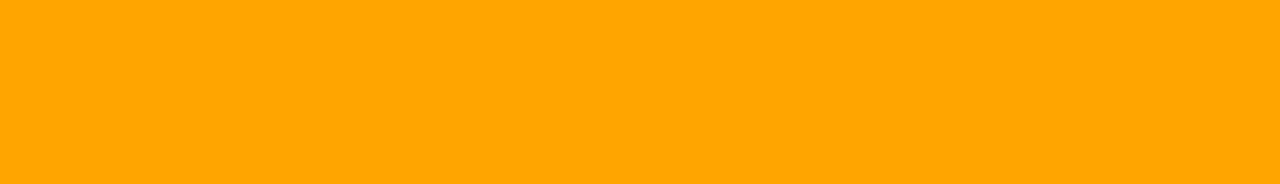
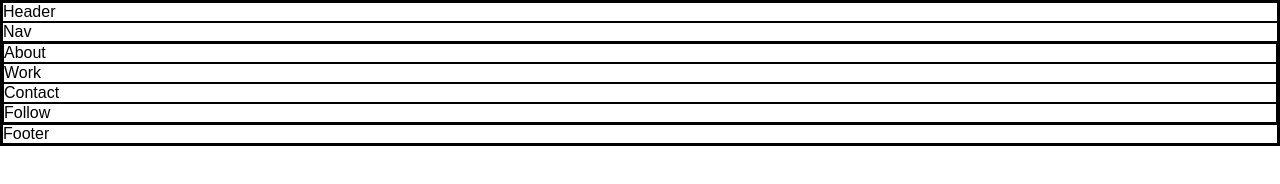
Before and after one commit to t-kubrak/marianna-template, a website: page index.html in a window 1280 px wide. Drawn offline with Linux system fonts and the light colour scheme.

Commit message:
Initial layout

```diff
--- a/index.html
+++ b/index.html
@@ -5,7 +5,15 @@
 	<link rel="stylesheet" type="text/css" href="css/style.css">
 </head>
 <body>
-
+<header>Header</header>
+<nav>Nav</nav>
+<main>
+	<section>About</section>
+	<section>Work</section>
+	<section>Contact</section>
+	<section>Follow</section>
+</main>
+<footer>Footer</footer>
 <script src="js/app.js" async></script>
 </body>
 </html>
--- a/src/css/style.css
+++ b/src/css/style.css
@@ -1,3 +1,8 @@
 * {
 	box-sizing: border-box;
+	border: 1px solid;
 }
+
+body {
+	width: 100%;
+}
```
Also changed, not shown: css/style.css (+1 -1 lines).
